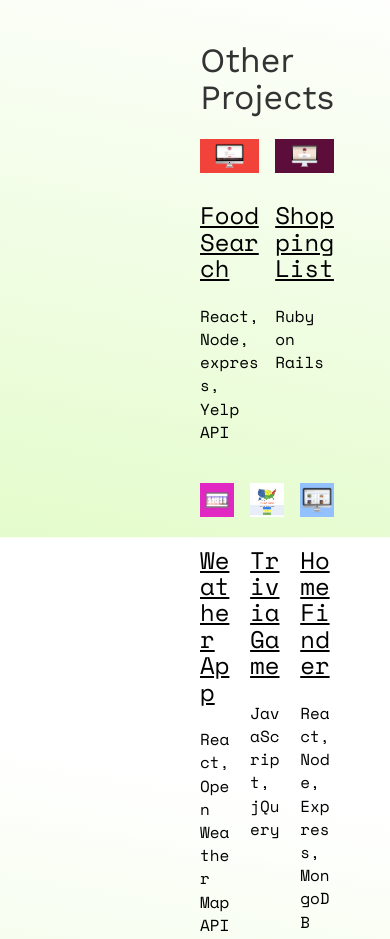
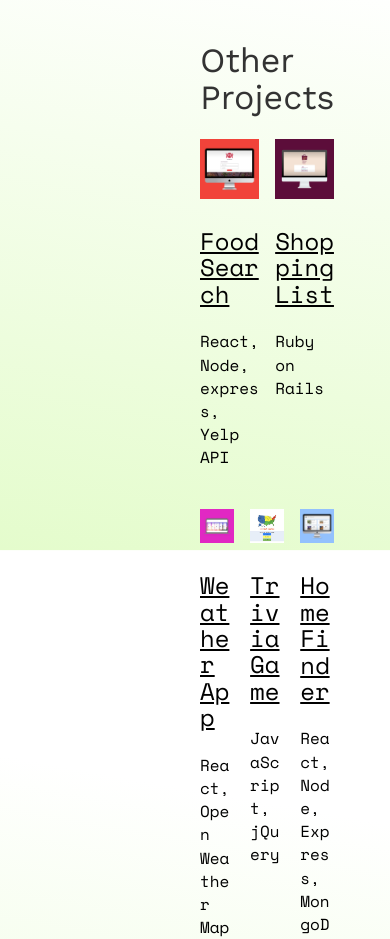
Before and after one commit to AMSpears/updatePersonalPortfolio, a Gatsby site in the folder gatsby-site/: page / in a window 390 px wide. Shown: the part 5280-6219 px from the top of the page. Built offline with nearby package versions, Linux system fonts and the light colour scheme; Gatsby itself is replaced by a stand-in of ours.

Commit message:
add window check and other projects conditional

```diff
--- a/gatsby-site/src/components/contact/contact.js
+++ b/gatsby-site/src/components/contact/contact.js
@@ -3,6 +3,7 @@ import './contact.scss'
 
 
 const Contact = () => {
+  window !== 'undefined' ? window.location.pathname : ''
   const path = window.location.pathname
   return (
     <div id = 'contact' className = 'contact-container'>
--- a/gatsby-site/src/components/header/header.js
+++ b/gatsby-site/src/components/header/header.js
@@ -14,6 +14,7 @@ class Header extends Component {
   }
 
   openNav() {
+    window !== 'undefined' ? window.innerWidth : ''
     const innerWidth = window.innerWidth
     //https://stackoverflow.com/questions/14949011/random-color-from-array
     const colors = ['#EEA4F9', '#F7D6AC', '#E4FCCC', '#A7D7FA']
@@ -24,6 +25,7 @@ class Header extends Component {
   }
 
   closeNav() {
+    window !== 'undefined' ? window.innerWidth : ''
     const innerWidth = window.innerWidth
     if (innerWidth < 769) {
       this.menuItems.current.style.width = '0%'
@@ -32,6 +34,7 @@ class Header extends Component {
 
 
   render() {
+    window !== 'undefined' ? window.location.pathname : ''
     const path = window.location.pathname
     return (
       <header>
--- a/gatsby-site/src/components/otherProjects/otherProjects.js
+++ b/gatsby-site/src/components/otherProjects/otherProjects.js
@@ -11,7 +11,7 @@ import TriviaGame from '../../images/projects/trivia-game.jpg'
 import WeatherApp from '../../images/projects/weather-app-tb.jpg'
 
 const OtherProjects = () => {
-
+  window !== 'undefined' ? window.innerWidth : ''
   return (
     <div  id = 'other-projects' className = 'other-projects-section-container'>
       <div>
@@ -19,14 +19,14 @@ const OtherProjects = () => {
         <div className = 'other-projects-container'>
           <div className = 'other-projects'>
             <Link to = '/food-search'>
-              <img className = 'project-img even' src = {window.innerHeight > 768 ? FoodSearchDK : FoodSearchMB} alt = 'Food Search'/>
+              <img className = 'project-img even' src = {window.innerWidth > 768 ? FoodSearchDK : FoodSearchMB} alt = 'Food Search'/>
               <h2>Food Search </h2>
               <p>React, Node, express, Yelp API</p>
             </Link>
           </div>
           <div className = 'other-projects'>
             <Link to = '/shopping-list'>
-              <img  className = 'project-img even' src = {window.innerHeight > 768 ? ShoppingListDK : ShoppingListMB} alt = 'Shopping List'/>
+              <img  className = 'project-img even' src = {window.innerWidth > 768 ? ShoppingListDK : ShoppingListMB} alt = 'Shopping List'/>
               <h2>Shopping List</h2>
               <p>Ruby on Rails</p>
             </Link>
--- a/gatsby-site/src/pages/index.js
+++ b/gatsby-site/src/pages/index.js
@@ -31,6 +31,8 @@ const HomePage = () => {
   const [scrollTop, setScrollTop] = useState(0)
 
   useEffect( () => {
+    window !== 'undefined' ? window  : ''
+
     const onScroll = (e) => {
       // '#EEA4F9', '#F7D6AC', '#E4FCCC', '#A7D7FA'
 
```
